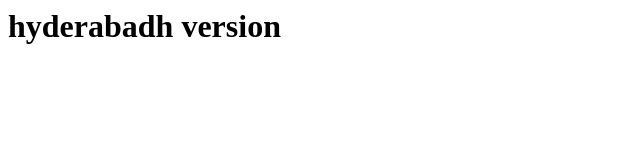
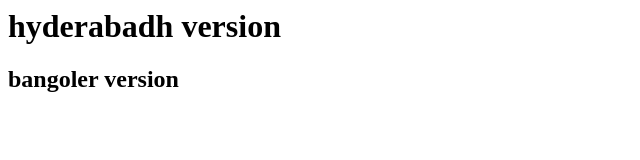
Before and after one commit to ramu-varma/teju3clone, a plain HTML site: page index.html in a window 1280 px wide. Shown: the whole page, without its empty margins (0-640 px from the left). Drawn offline with Linux system fonts and the light colour scheme.

Commit message:
bangolre

```diff
--- a/index.html
+++ b/index.html
@@ -1 +1,2 @@
 <h1>hyderabadh version</h1>
+<h2>bangoler version</h2>
```
